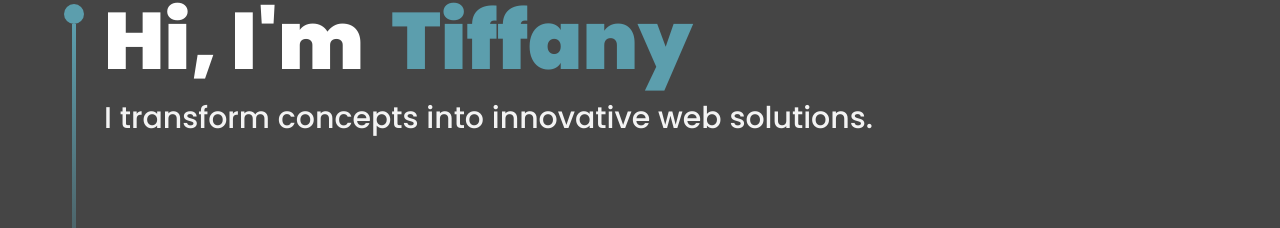
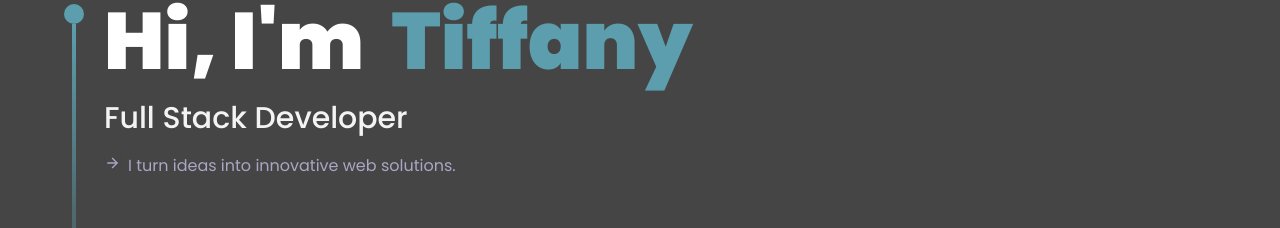
Before and after one commit to t-iffany/portfolio, a React (Vite) app: page / in a window 1280 px wide. Shown: the part 136-364 px from the top of the page. Built offline with nearby package versions, Linux system fonts and the light colour scheme; no server answers.

Commit message:
Add animated arrow

```diff
--- a/src/components/Hero.jsx
+++ b/src/components/Hero.jsx
@@ -18,8 +18,30 @@ const Hero = () => {
           <h1 className={`${styles.heroHeadText} text-white`}>Hi, I'm &nbsp;
             <span className="text-[#5C9EAD]">Tiffany</span>
           </h1>
-            <p className={`${styles.heroSubText} mt-2 text-white-100`}>
-              I transform concepts into innovative web solutions.
+          <p className={`${styles.heroSubText} mt-2 text-white-100 mb-4`}>
+            Full Stack Developer
+          </p>
+          <p className="text-secondary">
+          <motion.div
+      animate={{ x: [0, 10, 0], transition: { repeat: Infinity, duration: 1 } }}
+      style={{ display: "inline-flex", alignItems: "center", marginRight: "8px" }}
+    >
+      <svg
+        xmlns="http://www.w3.org/2000/svg"
+        width="16"
+        height="16"
+        viewBox="0 0 24 24"
+        fill="none"
+        stroke="currentColor"
+        strokeWidth="2"
+        strokeLinecap="round"
+        strokeLinejoin="round"
+      >
+        <path d="M5 12h14" />
+        <path d="M12 5l7 7-7 7" />
+      </svg>
+    </motion.div>
+            I turn ideas into innovative web solutions.
           </p>
         </div>
 
@@ -30,7 +52,7 @@ const Hero = () => {
             <div className="w-[35px] h-[64px] rounded-3xl border-4
               border-secondary flex justify-center items-start p-2">
               {/* animate the y-axis */}
-                <motion.dev
+              <motion.div
                 animate={{
                   y: [0, 24, 0]
                 }}
@@ -48,7 +70,7 @@ const Hero = () => {
 
       </div>
     </section>
-  )
-}
+  );
+};
 
-export default Hero
+export default Hero;
```
Lines whose indentation alone changed are shown as unchanged.
